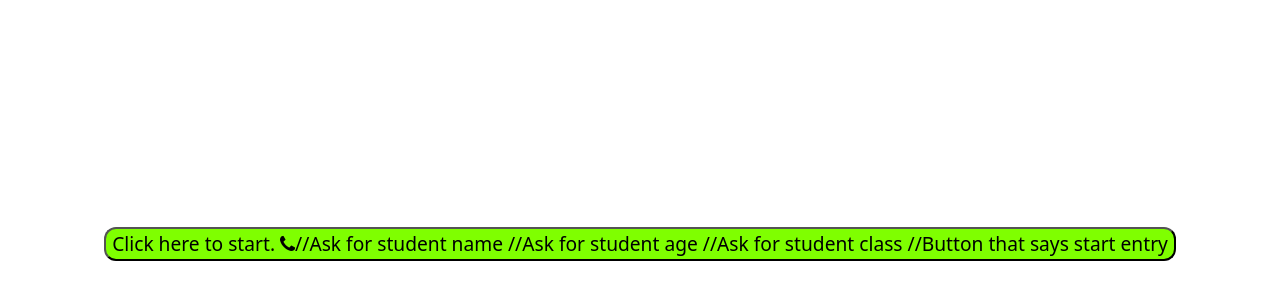
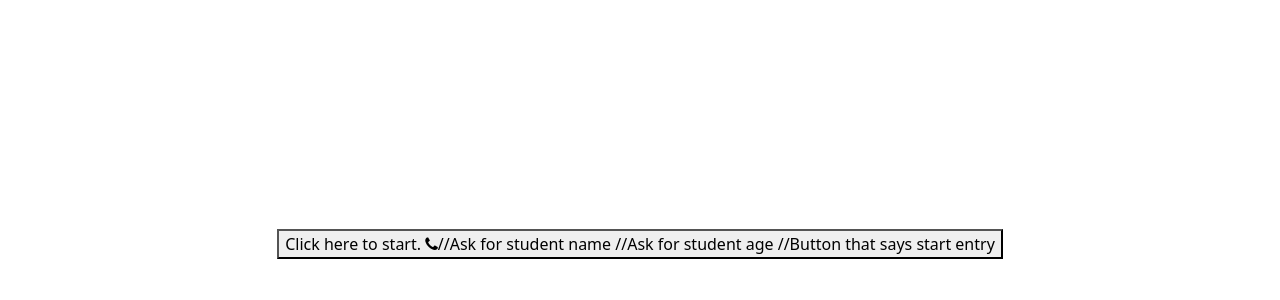
Before and after one commit to zainkhanbaloch/LMS, a React (Create React App) app: page /student/details in a window 1280 px wide. Shown: the part 156-456 px from the top of the page. Built offline with nearby package versions, Linux system fonts and the light colour scheme.

Commit message:
updated
designing rehti he

```diff
--- a/src/components/student-details-entry/index.js
+++ b/src/components/student-details-entry/index.js
@@ -8,7 +8,6 @@ Click here to start. <span className='fa fa-phone'></span>
 
 //Ask for student name
 //Ask for student age
-//Ask for student class
 //Button that says start entry
        </button>
     </div>
--- a/src/components/student-details-entry/style.css
+++ b/src/components/student-details-entry/style.css
@@ -1,8 +1,34 @@
 .student-details-test {
     min-height: 100vh;
 }
-.student-details .button-submit{
-    background-color: chartreuse;
-    font-size: larger;
-    border-radius: 12px;
+.student-details .main{
+    background-color: rgb(26, 117, 148);
+    margin-top: 0%;
+    height: 70vh;
 }
+.student-details .first{
+    margin-left: 20%;
+    font-size: 30px;
+}
+.student-details .infod{
+    margin: 11%;
+    margin-top: 9%;
+    background-color: rgb(23, 79, 97);
+    color: #fff;
+    width: 70%;
+    border-color: rgb(5, 5, 5);
+}
+.student-details .info{
+    margin: 11%;
+    margin-top: -20%;
+    background-color: rgb(23, 79, 97);
+    color: #fff;
+    width: 70%;
+    border-color: rgb(5, 5, 5);
+}
+.student-details .submit{
+    background-color: rgb(27, 58, 236);
+    margin-left: 75%;
+    font-size: 20px;
+    margin-top: -29%;
+}
```
